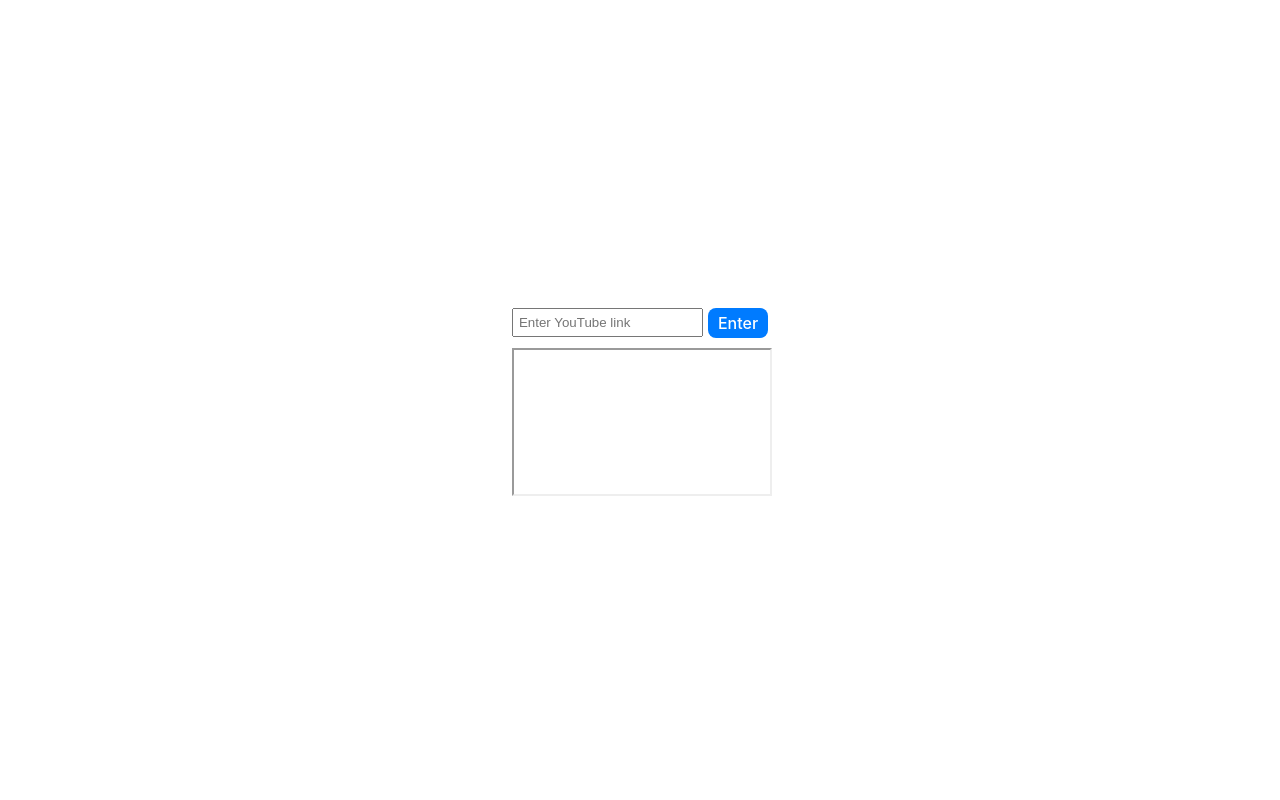
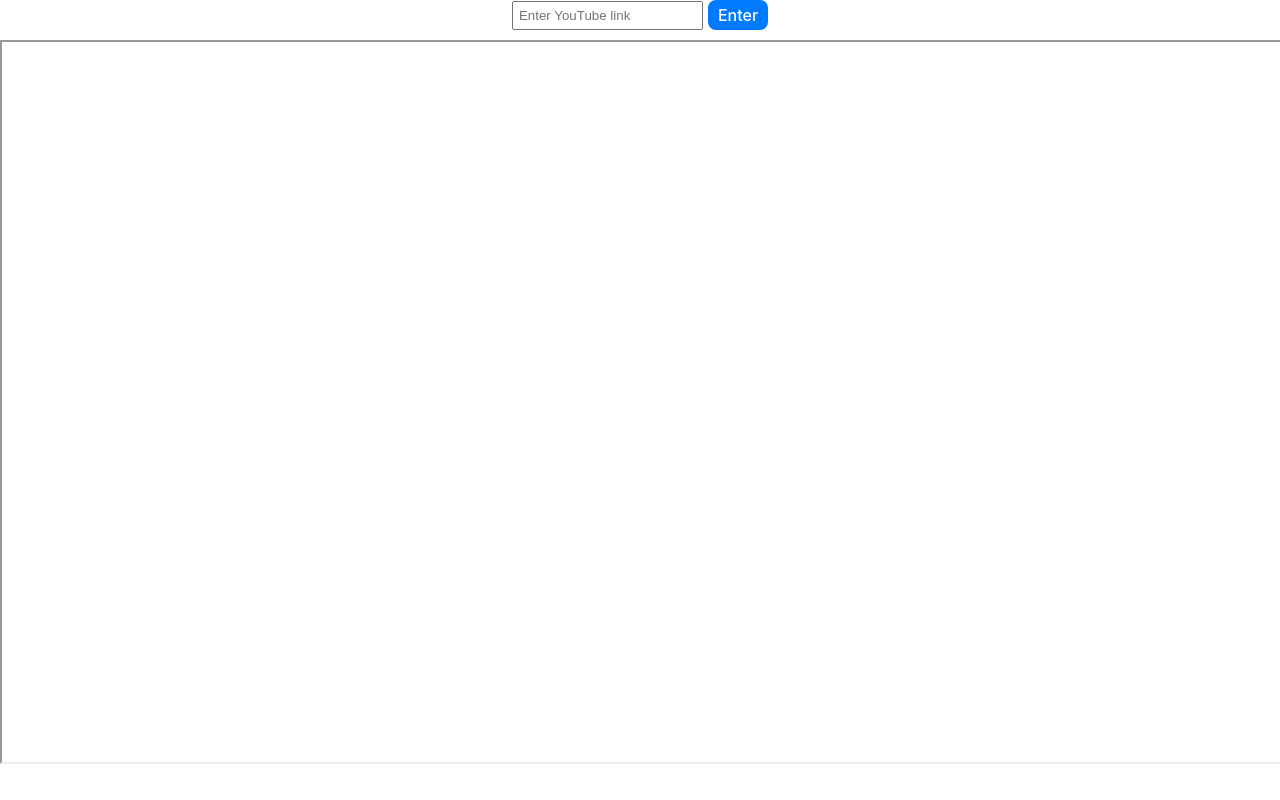
Before and after one commit to ArmSiwatK/play-multiple-videos, a React (Vite) app: page / in a window 1280 px wide. Built offline with nearby package versions, Linux system fonts and the light colour scheme.

Commit message:
Index CSS cleanup

```diff
--- a/src/index.css
+++ b/src/index.css
@@ -19,16 +19,13 @@ a {
   color: #646cff;
   text-decoration: inherit;
 }
+
 a:hover {
   color: #535bf2;
 }
 
 body {
   margin: 0;
-  display: flex;
-  place-items: center;
-  min-width: 320px;
-  min-height: 100vh;
 }
 
 h1 {
@@ -47,9 +44,11 @@ button {
   cursor: pointer;
   transition: border-color 0.25s;
 }
+
 button:hover {
   border-color: #646cff;
 }
+
 button:focus,
 button:focus-visible {
   outline: 4px auto -webkit-focus-ring-color;
@@ -60,9 +59,11 @@ button:focus-visible {
     color: #213547;
     background-color: #ffffff;
   }
+
   a:hover {
     color: #747bff;
   }
+
   button {
     background-color: #f9f9f9;
   }
```
